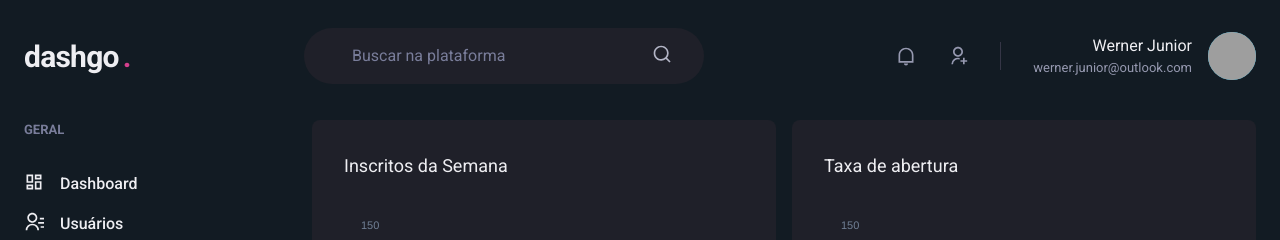
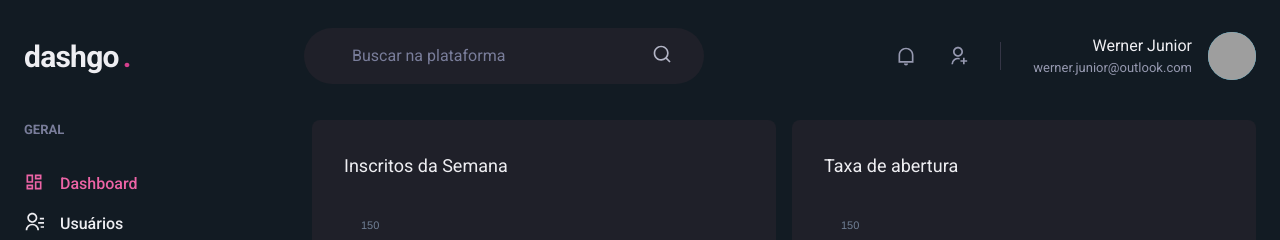
Before and after one commit to wernerjr/dashgo, a Next.js app: page /dashboard in a window 1280 px wide. Shown: the top 240 px of the page. Built offline with nearby package versions, Linux system fonts and the light colour scheme; grey boxes are pictures that could not be loaded.

Commit message:
Validação de link selecionado

```diff
--- /dev/null
+++ b/src/components/ActiveLink.tsx
@@ -0,0 +1,37 @@
+import { useRouter } from "next/dist/client/router";
+import Link, {LinkProps} from "next/link";
+import { cloneElement, ReactElement } from "react";
+
+interface ActiveLinkProps extends LinkProps {
+  children: ReactElement;
+  shouldMatchExactHref?: boolean;
+}
+
+export default function ActiveLink({
+  children,
+  shouldMatchExactHref = false,
+  ...rest
+}: ActiveLinkProps){
+  const { asPath } = useRouter();
+
+  let isActive = false;
+
+  if(shouldMatchExactHref
+    && (asPath === rest.href || asPath === rest.as)){
+    isActive = true;
+  }
+
+  if(!shouldMatchExactHref
+    && (asPath.startsWith(String(rest.href))
+    || asPath.startsWith(String(rest.as)))){
+    isActive = true;
+  }
+
+  return (
+    <Link {...rest}>
+      {cloneElement(children, {
+        color: isActive ? 'pink.400': 'gray.50'
+      })}
+    </Link>
+  )
+}
--- a/src/components/Sidebar/NavLink.tsx
+++ b/src/components/Sidebar/NavLink.tsx
@@ -1,6 +1,6 @@
 import { Icon, Link as ChakraLink, Text, LinkProps as ChakraLinkProps } from "@chakra-ui/react";
 import { ElementType } from "react";
-import Link from 'next/link';
+import ActiveLink from "../ActiveLink";
 
 interface NavLinkProps extends ChakraLinkProps  {
   icon: ElementType;
@@ -10,11 +10,11 @@
 
 export default function NavLink({icon, children, href, ...rest}: NavLinkProps) {
   return (
-    <Link href={href} passHref>
+    <ActiveLink href={href} passHref>
       <ChakraLink display="flex" align="center" {...rest} >
         <Icon as={icon} fontSize="20"/>
         <Text ml="4" fontWeight="medium">{children}</Text>
       </ChakraLink>
-    </Link>
+    </ActiveLink>
   )
 }
```
